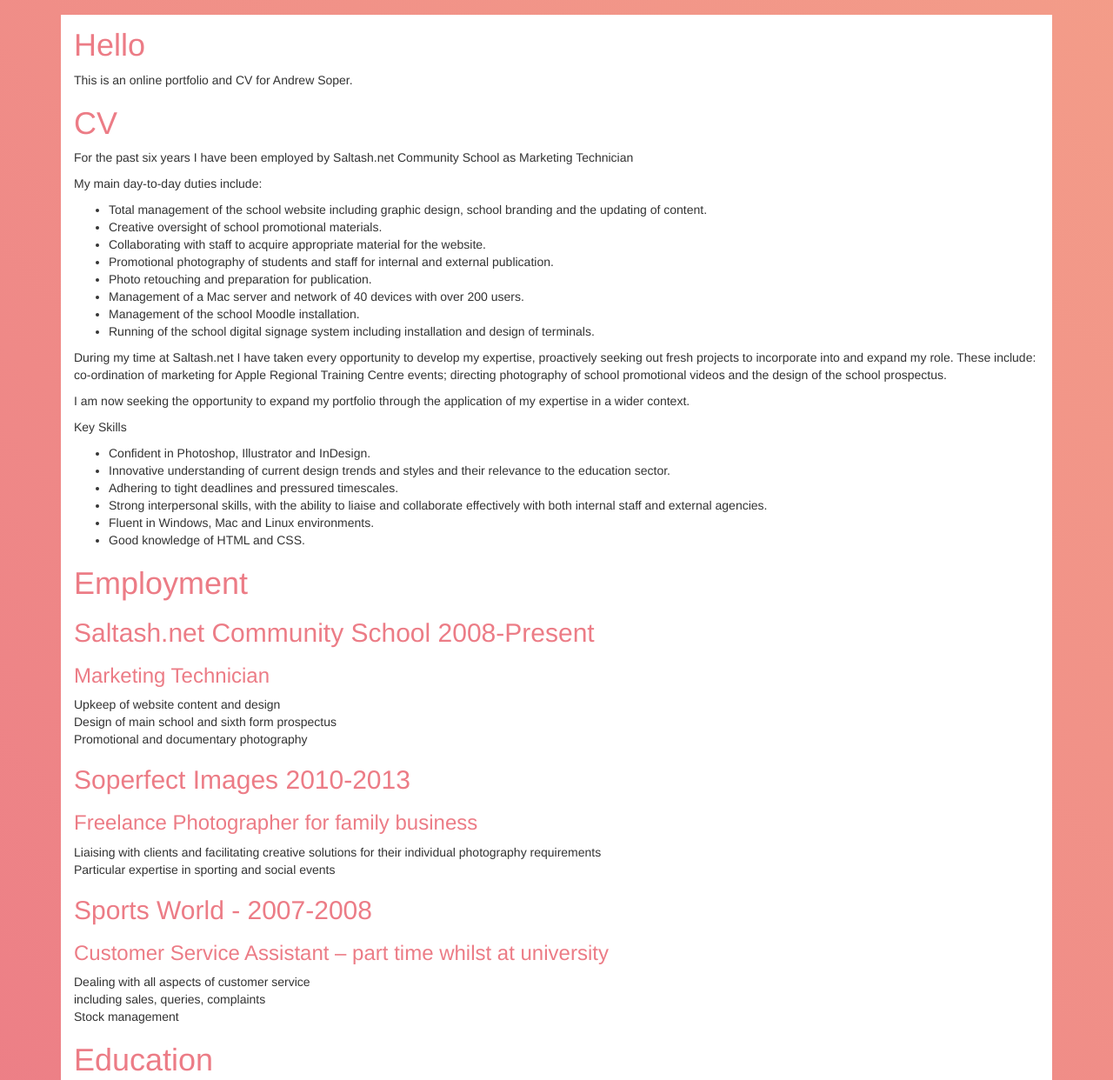
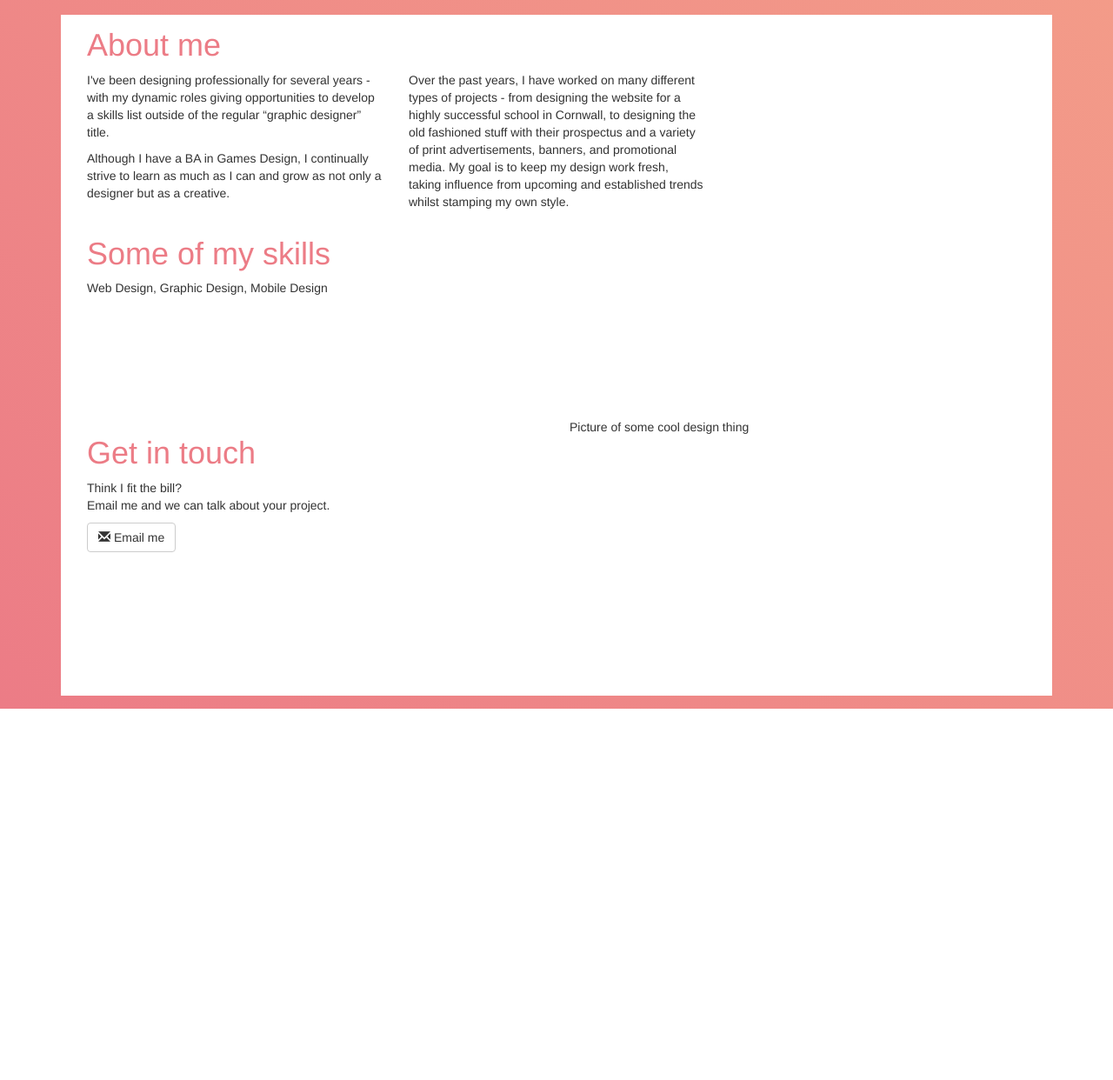
Before and after one commit to dints/website, a plain HTML site: page index.html in a window 1280 px wide. Shown: the part 262-1504 px from the top of the page at 87% size. After the commit the page ends 1077 px from the top, so only its background shows below. Drawn offline with nearby package versions, Linux system fonts and the light colour scheme.

Commit message:
2018
2018

```diff
--- a/index.html
+++ b/index.html
@@ -5,7 +5,7 @@
     <meta http-equiv="X-UA-Compatible" content="IE=edge">
     <meta name="viewport" content="width=device-width, initial-scale=1">
     <!-- The above 3 meta tags *must* come first in the head; any other head content must come *after* these tags -->
-    <title>Bootstrap 101 Template</title>
+    <title>Soper</title>
 
     <!-- Bootstrap -->
     <link href="css/bootstrap.css" rel="stylesheet">
@@ -19,58 +19,39 @@
   </head>
   <body>
     <div class="container">
-          <div class="logo col-lg-4">
+        <div class="logo col-lg-4">
             <img src="./logo.png" />
-          </div>
-    <div class="white col-lg-12">
-      <h1 style="margin-top: 0;">Hello</h1>
-      <p>This is an online portfolio and CV for Andrew Soper.</p>
+        </div>
+        <div class="white col-sm-12">
 
-  <h1>CV</h1>
-    <p>For the past six years I have been employed by Saltash.net Community School as Marketing Technician</p>
-    <p>My main day-to-day duties include:</p>
-    <ul>
-    <li>Total management of the school website including graphic design, school branding and the updating of content. </li>
-    <li>Creative oversight of school promotional materials.</li>
-    <li>Collaborating with staff to acquire appropriate material for the website.</li>
-    <li>Promotional photography of students and staff for internal and external publication.</li>
-    <li>Photo retouching and preparation for publication.</li>
-    <li>Management of a Mac server and network of 40 devices with over 200 users.</li>
-    <li>Management of the school Moodle installation.</li>
-    <li>Running of the school digital signage system including installation and design of terminals.</li>
-    </ul>
-    <p>During my time at Saltash.net I have taken every opportunity to develop my expertise, proactively seeking out fresh projects to incorporate into and expand my role. These include: co-ordination of marketing for Apple Regional Training Centre events; directing photography of school promotional videos and the design of the school prospectus.</p>
-    <p>I am now seeking the opportunity to expand my portfolio through the application of my expertise in a wider context.</p>
-    <p>Key Skills</p>
-    <ul>
-    <li>Confident in Photoshop, Illustrator and InDesign.</li>
-    <li>Innovative understanding of current design trends and styles and their relevance to the education sector.</li>
-    <li>Adhering to tight deadlines and pressured timescales.</li>
-    <li>Strong interpersonal skills, with the ability to liaise and collaborate effectively with both internal staff and external agencies.</li>
-    <li>Fluent in Windows, Mac and Linux environments.</li>
-    <li>Good knowledge of HTML and CSS.</li>
-    </ul>
-  <h1>Employment </h1>
-    <h2>Saltash.net Community School                   2008-Present</h2>
-    <h3>Marketing Technician</h3>
-    <p>Upkeep of website content and design<br />
-    Design of main school and sixth form prospectus<br />
-    Promotional and documentary photography</p>
-    <h2>Soperfect Images                       2010-2013</h2>
-    <h3>Freelance Photographer for family business</h3>
-    <p>Liaising with clients and facilitating creative solutions for their individual photography requirements<br />Particular expertise in sporting and social events</p>
-    <h2>Sports World - 2007-2008</h2>
-    <h3>Customer Service Assistant – part time whilst at university</h3>
-    <p>Dealing with all aspects of customer service <br />including sales, queries, complaints<br />Stock management</p>
-  <h1>Education</h1>
-    <h2>Swansea Metropolitan University - 2005-2008</h2>
-    <p>Creative Computer Games Design BA (hons)</p>
-    <h2>Stoke Damerel Community College - 2002-2005</h2>
-    <p>A Level Business Studies, ICT, and Media Studies</p>
-  <h1>Interests</h1>
-    <p>Music, photography, trends, driving, and writing CVs.</p>
+            <div class="col-sm-12">
+                <h1 style="margin-top: 0;">About me</h1>
+                <div class="row">
+                <div class="col-sm-4">
+                    <p>I've been designing professionally for several years - with my dynamic roles giving opportunities to develop a skills list outside of the regular “graphic designer” title.</p>
+                    <p>Although I have a BA in Games Design, I continually strive to learn as much as I can and grow as not only a designer but as a creative.</p>
+                </div>
+                <div class="col-sm-4">
+                    <p>Over the past years, I have worked on many different types of projects - from designing the website for a highly successful school in Cornwall, to designing the old fashioned stuff with their prospectus and a variety of print advertisements, banners, and promotional media. My goal is to keep my design work fresh, taking influence from upcoming and established trends whilst stamping my own style.</p>
+                </div>
+                </div>
+            </div>
+            <div class="col-sm-12">
+                <h1>Some of my skills</h1>
+                Web Design, Graphic Design,  Mobile Design
+            </div>
 
-    </div>
+            <div class="col-sm-6 mt140 mb140">
+                <h1>Get in touch</h1>
+                <p>Think I fit the bill?<br/>
+                Email me and we can talk about your project.</p>
+                <p><a href="mailto:andrew@andrewsoper.co.uk" class="btn btn-default" role="button"><span class="glyphicon glyphicon-envelope" aria-hidden="true"></span> Email me</a></p>
+            </div>
+            <div class="col-sm-6 mt140 mb140">
+                Picture of some cool design thing
+            </div>
+
+        </div>
     </div>
 
     <!-- jQuery (necessary for Bootstrap's JavaScript plugins) -->
```
Also changed, not shown: css/bootstrap.css, 1 other file.
